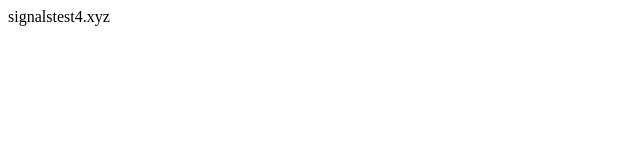
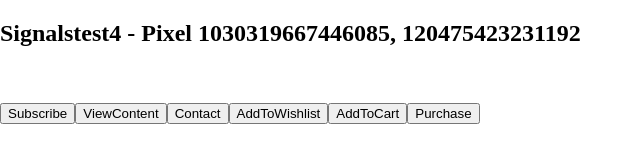
Before and after one commit to rkereskenyifb/signalstest4, a plain HTML site: page index.html in a window 1280 px wide. Shown: the whole page, without its empty margins (0-643 px from the left). Drawn offline with Linux system fonts and the light colour scheme.

Commit message:
Update index.html

```diff
--- a/index.html
+++ b/index.html
@@ -1 +1,51 @@
-signalstest4.xyz
+<!-- Example -->
+<!DOCTYPE html>
+<html lang="en">
+<head>
+<!-- Facebook Pixel Code -->
+<script>
+!function(f,b,e,v,n,t,s)
+{if(f.fbq)return;n=f.fbq=function(){n.callMethod?
+n.callMethod.apply(n,arguments):n.queue.push(arguments)};
+if(!f._fbq)f._fbq=n;n.push=n;n.loaded=!0;n.version='2.0';
+n.queue=[];t=b.createElement(e);t.async=!0;
+t.src=v;s=b.getElementsByTagName(e)[0];
+s.parentNode.insertBefore(t,s)}(window, document,'script',
+'https://connect.facebook.net/en_US/fbevents.js');
+fbq('init', '1030319667446085');
+fbq('init', '120475423231192');
+fbq('track', 'PageView');
+</script>
+<noscript><img height="1" width="1" style="display:none"
+src="https://www.facebook.com/tr?id=1030319667446085&ev=PageView&noscript=1"
+/></noscript>
+<!-- End Facebook Pixel Code -->
+
+<style>
+body,html {
+  margin: 0;
+  padding: 0;
+}
+* {
+  box-sizing: border-box;
+}
+.flex-container {
+  display: flex;
+}
+
+</style>
+
+</head>
+  <body>
+    <h2>Signalstest4 - Pixel 1030319667446085, 120475423231192</h2>
+    <br /><br />
+    <div class="flex-container">
+      <button onclick="fbq('track', 'Subscribe');">Subscribe</button>
+      <button onclick="fbq('track', 'ViewContent');">ViewContent</button>
+      <button onclick="fbq('track', 'Contact');">Contact</button>
+      <button onclick="fbq('track', 'AddToWishlist');">AddToWishlist</button>
+      <button onclick="fbq('track', 'AddToCart');">AddToCart</button>
+      <button onclick="fbq('track', 'Purchase', {currency: 'USD', value: 30.00});">Purchase</button>
+    </div>
+  </body>
+</html>
```
